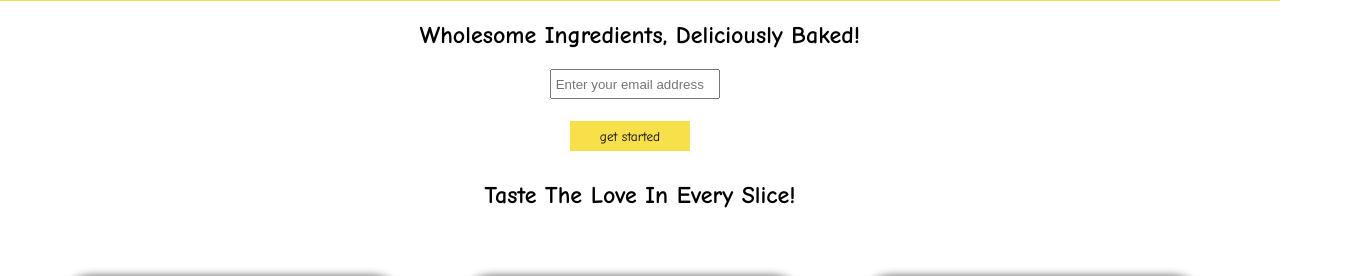
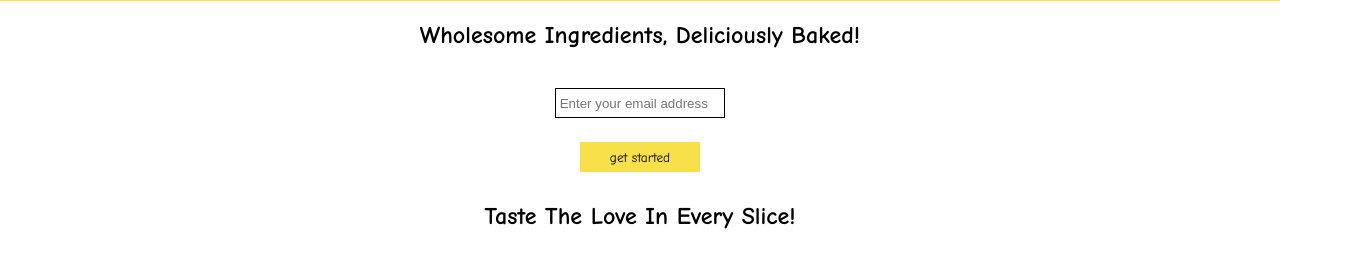
Before and after one commit to RipuRipu1/landingPage-bread-store, a plain HTML site: page index.html in a window 1280 px wide. Shown: the part 79-355 px from the top of the page, 1360 px wide, since content can reach past the window. Drawn offline with Linux system fonts and the light colour scheme.

Commit message:
fixed form

```diff
--- a/index.html
+++ b/index.html
@@ -24,10 +24,9 @@
     </header>
 
     <section class="hero-section">
-        <form id="form">
+        <form id="form" action="https://www.freecodecamp.com/email-submit">
                 <h2>Wholesome Ingredients, Deliciously Baked!</h2>
                 <input type="email" name="email" id="email" placeholder=" Enter your email address">
-                <br><br>
                 <input type="submit" value="get started" id="submit">
         </form>
         <div class="features" id="features">
--- a/style.css
+++ b/style.css
@@ -60,10 +60,10 @@ body{
 }
 
 .hero-section{
-    margin-top: 100px;
+    position: relative;
+    top: 100px;
     width: 100%;
-    height: 1600px;
-    left: 0;
+    height: 100vh;
 }
 
 .hero-section h1, h2, input[type="submit"]{
@@ -71,11 +71,18 @@ body{
     text-align: center;
 }
 
+#form{
+    display: flex;
+    flex-direction: column;
+    gap: 1.5rem;
+    align-items: center;
+}
+
 input[type="email"]{
-    width: 170px;
+    max-width: 170px;
     height: 30px;
-    margin-left: 550px;
-    margin-top: 20px;
+    margin-top: 15px;
+    border: 1px solid black;
 }
 
 input[type="submit"]{
@@ -84,7 +91,6 @@ input[type="submit"]{
     background-color: #f7e04a;
     border: none;
     padding: 0 12px;
-    margin-left: 570px;
 }
 
 .features{
@@ -187,13 +193,6 @@ iframe{
     .nav-toggle:checked ~ .nav-bar{
         right: 0;
     }
-    input[type="email"]{
-        margin-left: 80px;
-    }
-
-    input[type="submit"]{
-        margin-left: 105px;
-    }
 
     .hero-section{
         padding-bottom: 200px;
```
